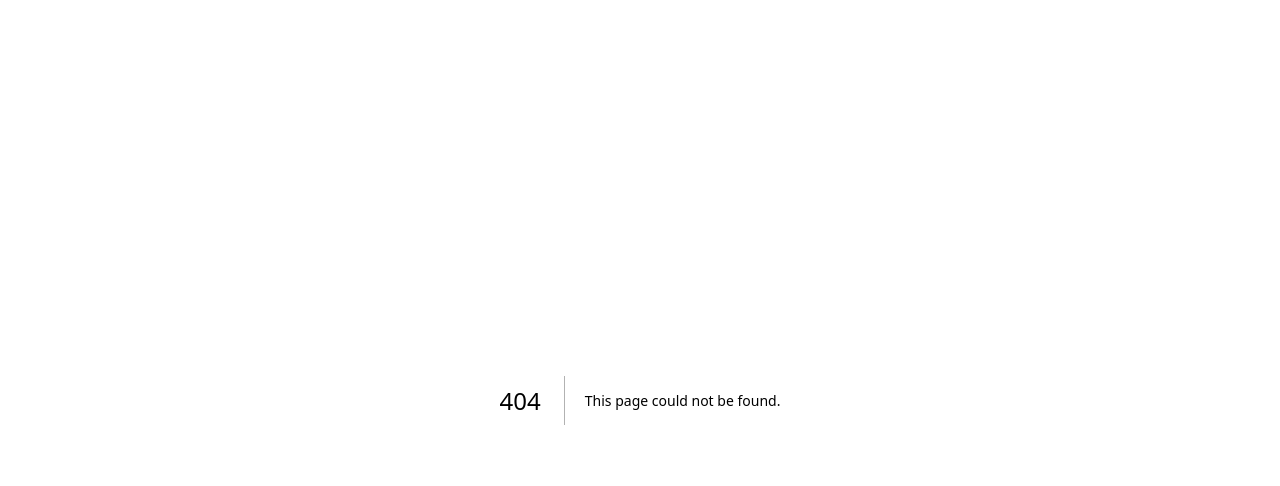
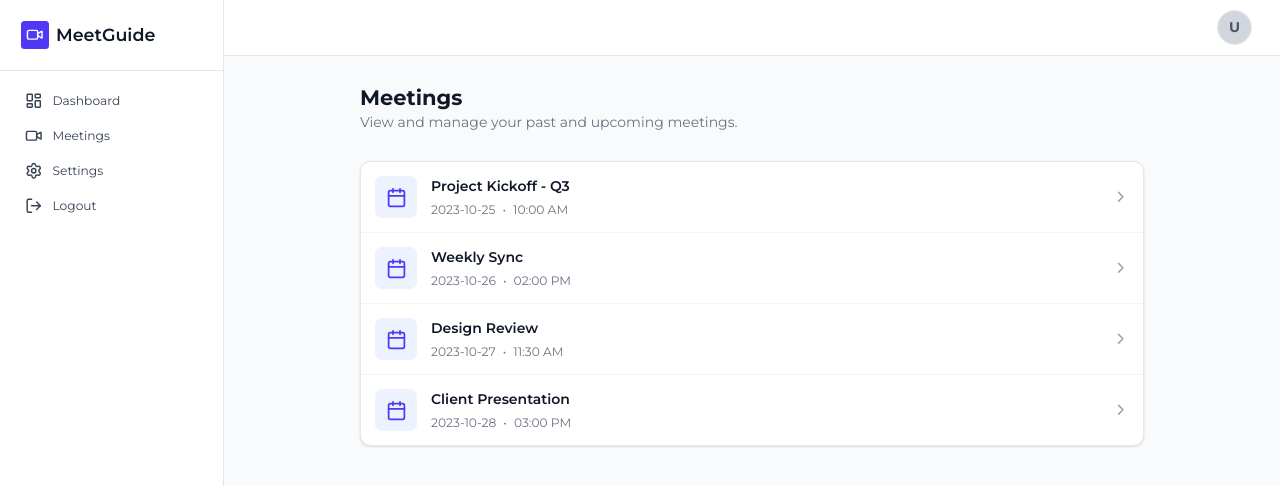
Before and after one commit to AkilaIshanMeegoda/meet-guide, a Next.js app in the folder meet-guide-app/: page /management/meetings in a window 1280 px wide. Before the commit this address had no page. Shown: the top 486 px of the page. Built offline with nearby package versions, Linux system fonts and the light colour scheme.

Commit message:
Implement management ui layout structure

```diff
--- /dev/null
+++ b/meet-guide-app/app/(dashboard)/management/dashboard/page.tsx
@@ -0,0 +1,8 @@
+export default function ManagementDashboardPage() {
+    return (
+        <div>
+            <h1 className="text-2xl font-bold text-gray-800 mb-4">Dashboard</h1>
+            <p className="text-gray-600">Welcome to management dashboard.</p>
+        </div>
+    );
+}
--- /dev/null
+++ b/meet-guide-app/app/(dashboard)/management/meetings/[id]/page.tsx
@@ -0,0 +1,52 @@
+'use client';
+
+import React from 'react';
+import Link from 'next/link';
+import { ChevronRight } from 'lucide-react';
+import MeetingCard from '@/components/MeetingCard';
+
+interface PageProps {
+    params: Promise<{ id: string }>;
+}
+
+export default function ManagementMeetingDetailsPage ({ params }: PageProps) {
+    const resolvedParams = React.use(params);
+    const id = resolvedParams.id;
+
+    const cards = [
+        {
+            title: "Meeting Culture Analysis",
+            description: "Analyze meeting dynamics with an effectiveness score...",
+            image: "/meeting_effectiveness.png",
+            href: "#"
+        },
+    ];
+
+    return (
+        <div className="max-w-7xl mx-auto">
+            <nav className="flex items-center gap-2 text-sm text-gray-500 mb-6">
+                <Link href="/management/meetings" className="hover:text-indigo-600 transition-colors">
+                    All Meetings
+                </Link>
+                <ChevronRight className="w-4 h-4" />
+                <span className="text-gray-900 font-medium">{id}</span>
+                <ChevronRight className="w-4 h-4" />
+                <span className="text-gray-400">Details</span>
+            </nav>
+
+            <h1 className="text-3xl font-bold text-gray-900 mb-8">Meeting Analysis Overview</h1>
+
+            <div className="grid grid-cols-1 md:grid-cols-2 gap-8">
+                {cards.map((card, index) => (
+                    <MeetingCard
+                        key={index}
+                        title={card.title}
+                        description={card.description}
+                        image={card.image}
+                        href={card.href}
+                    />
+                ))}
+            </div>
+        </div>
+    );
+};
--- /dev/null
+++ b/meet-guide-app/app/(dashboard)/management/meetings/page.tsx
@@ -0,0 +1,69 @@
+'use client';
+
+import Link from 'next/link';
+import { Calendar, ChevronRight } from 'lucide-react';
+
+const meetings = [
+    {
+        id: '1',
+        title: 'Project Kickoff - Q3',
+        date: '2023-10-25',
+        time: '10:00 AM',
+    },
+    {
+        id: '2',
+        title: 'Weekly Sync',
+        date: '2023-10-26',
+        time: '02:00 PM',
+    },
+    {
+        id: '3',
+        title: 'Design Review',
+        date: '2023-10-27',
+        time: '11:30 AM',
+    },
+    {
+        id: '4',
+        title: 'Client Presentation',
+        date: '2023-10-28',
+        time: '03:00 PM',
+    },
+];
+
+export default function ManagementMeetingsPage() {
+    return (
+        <div className="max-w-4xl mx-auto">
+            <div className="mb-8">
+                <h1 className="text-2xl font-bold text-gray-900">Meetings</h1>
+                <p className="text-gray-500">View and manage your past and upcoming meetings.</p>
+            </div>
+
+            <div className="bg-white rounded-xl border border-gray-200 overflow-hidden shadow-sm">
+                <div className="divide-y divide-gray-100">
+                    {meetings.map((meeting) => (
+                        <Link
+                            key={meeting.id}
+                            href={`/management/meetings/${meeting.id}`}
+                            className="flex items-center justify-between p-4 hover:bg-gray-50 transition-colors group"
+                        >
+                            <div className="flex items-center gap-4">
+                                <div className="w-12 h-12 bg-indigo-50 rounded-lg flex items-center justify-center text-indigo-600 group-hover:bg-indigo-100 transition-colors">
+                                    <Calendar className="w-6 h-6" />
+                                </div>
+                                <div>
+                                    <h3 className="font-semibold text-gray-900">{meeting.title}</h3>
+                                    <div className="flex items-center gap-2 text-sm text-gray-500 mt-1">
+                                        <span>{meeting.date}</span>
+                                        <span>•</span>
+                                        <span>{meeting.time}</span>
+                                    </div>
+                                </div>
+                            </div>
+                            <ChevronRight className="w-5 h-5 text-gray-400 group-hover:text-indigo-600 transition-colors" />
+                        </Link>
+                    ))}
+                </div>
+            </div>
+        </div>
+    );
+};
--- /dev/null
+++ b/meet-guide-app/app/(dashboard)/management/settings/page.tsx
@@ -0,0 +1,8 @@
+export default function ManagementSettingsPage() {
+    return (
+        <div>
+            <h1 className="text-2xl font-bold text-gray-800 mb-4">Dashboard</h1>
+            <p className="text-gray-600">Welcome to settings.</p>
+        </div>
+    );
+}
```
